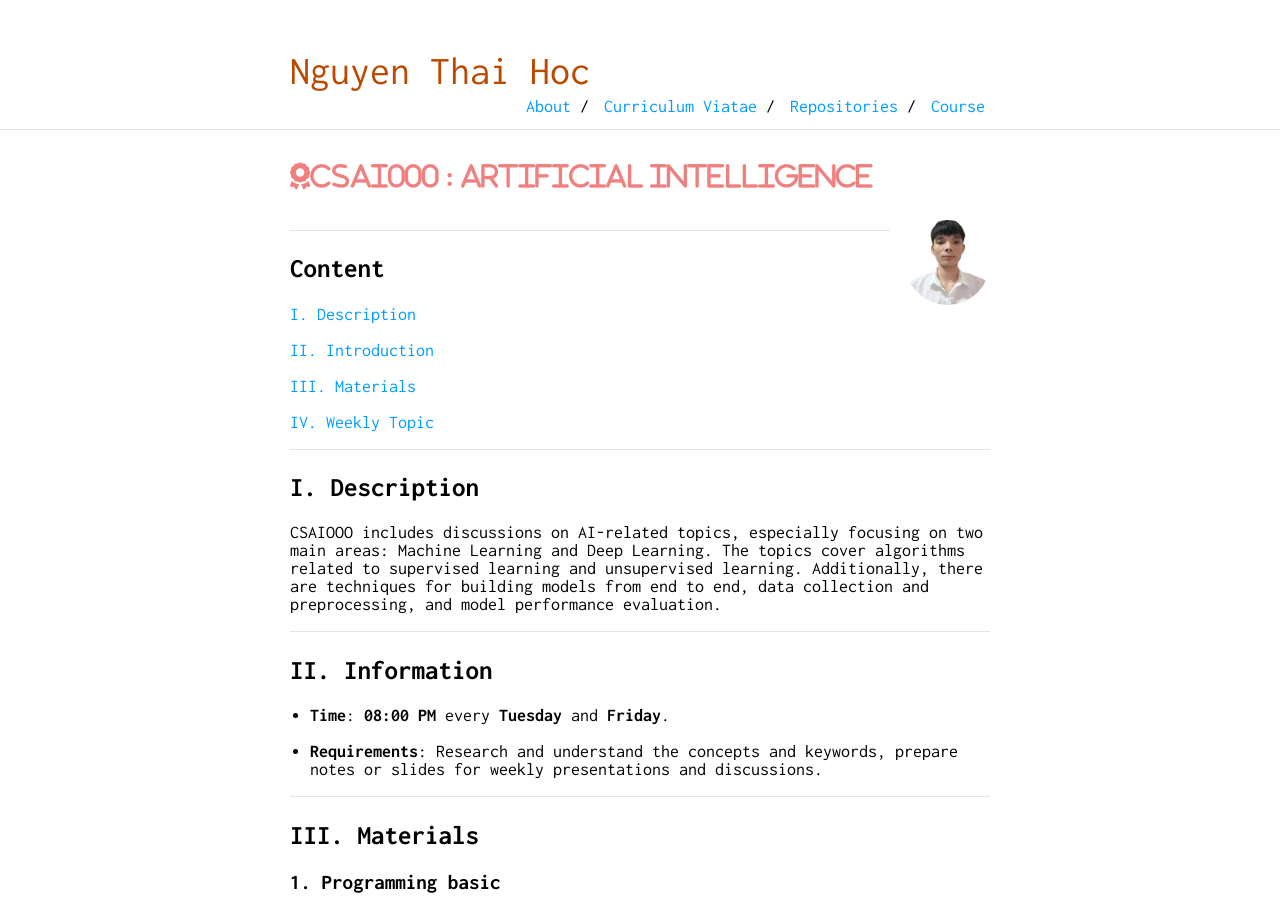
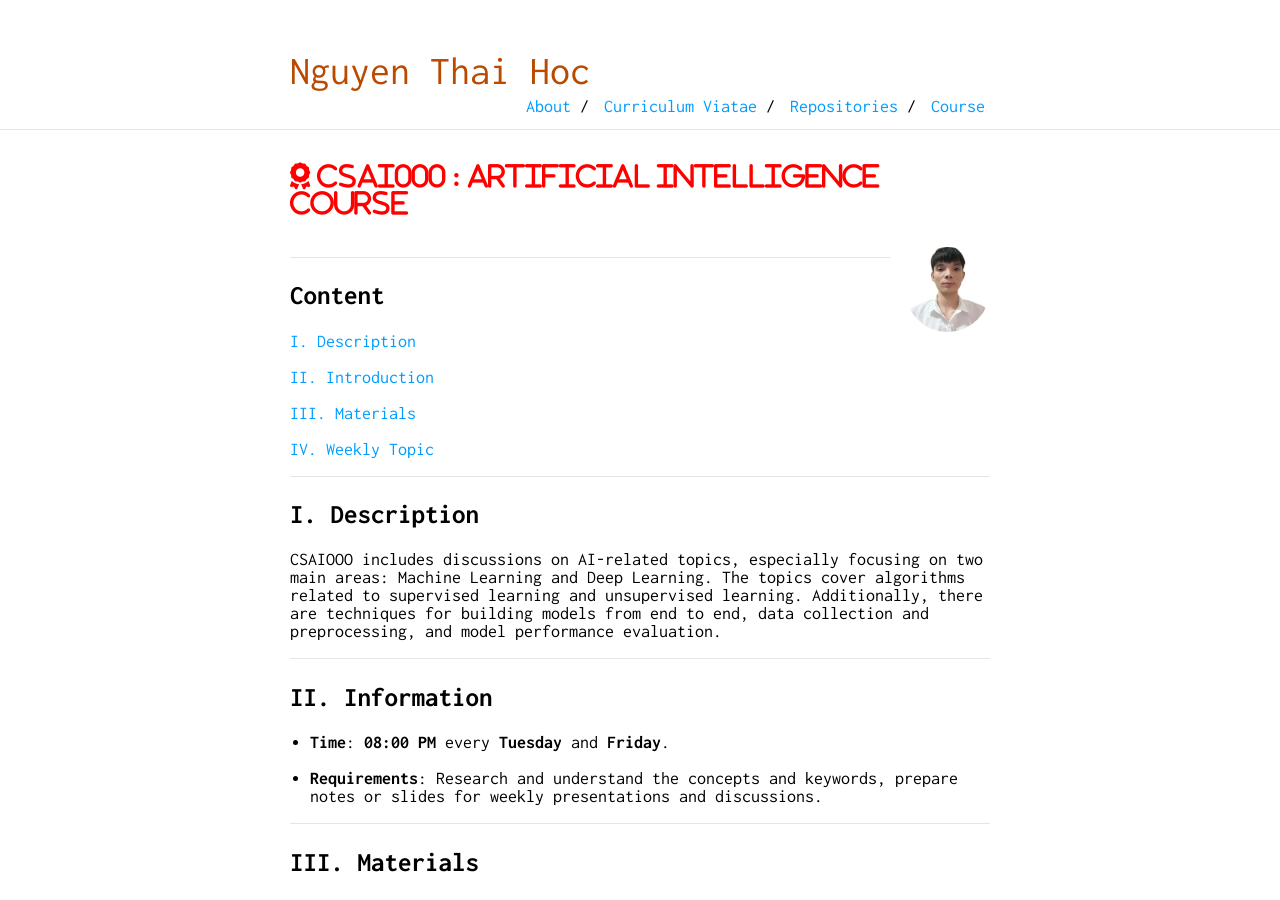
Before and after one commit to nguyenthaihoc02/About-Me, a Jekyll site: the page built from course1.md, in a window 1280 px wide and 900 px high. Built offline with Jekyll 4.4.1, drawn with Linux system fonts in a browser that asks for light colours.

Commit message:
update cs

```diff
--- a/course1.md
+++ b/course1.md
@@ -3,8 +3,7 @@ layout: default
 is_contact: true
 ---
 
-
-<h2 class="fa-solid fa-award" style="color: #F08080;">CSAI000 : ARTIFICIAL INTELLIGENCE</h2>
+<h2 class="fa-solid fa-award" style="color: red;"> CSAI000 : Artificial Intelligence Course</h2>
 
 <img class="profile-picture" src="images/avatar.jpg">
 
```
